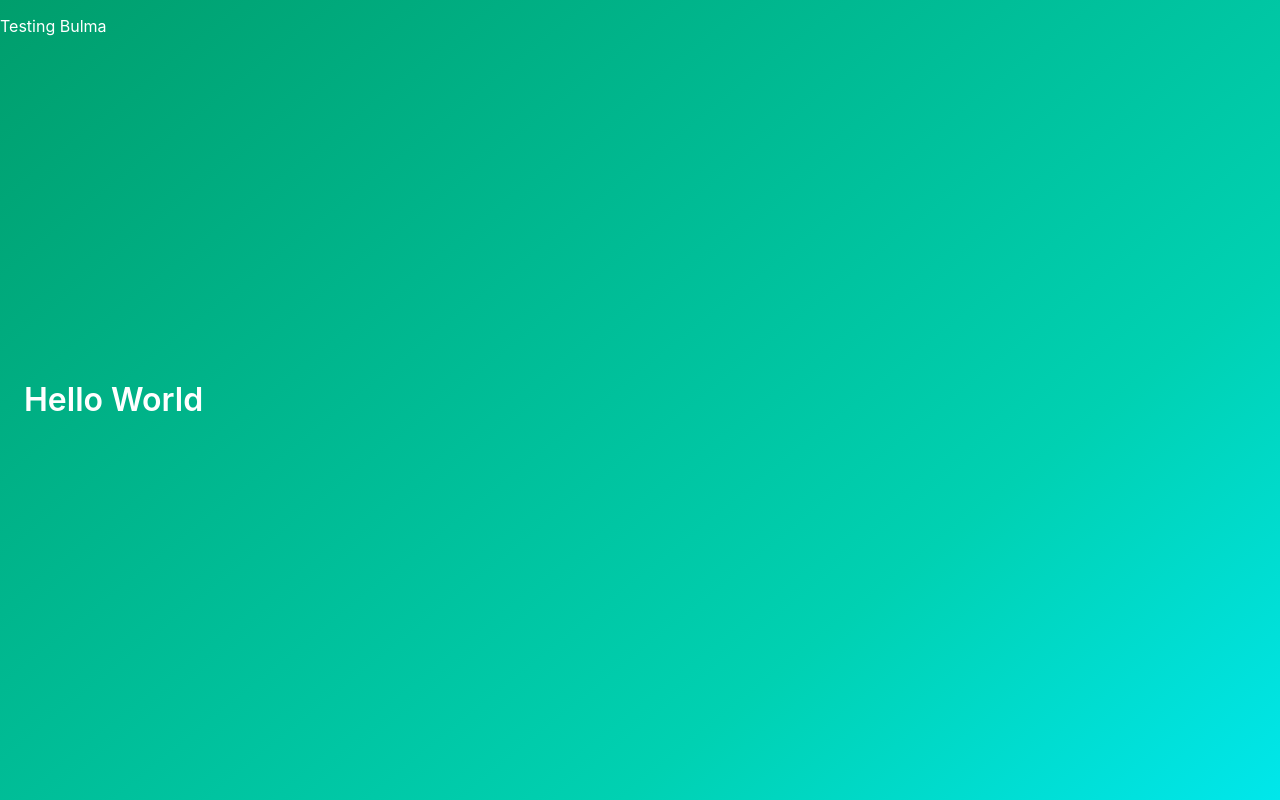
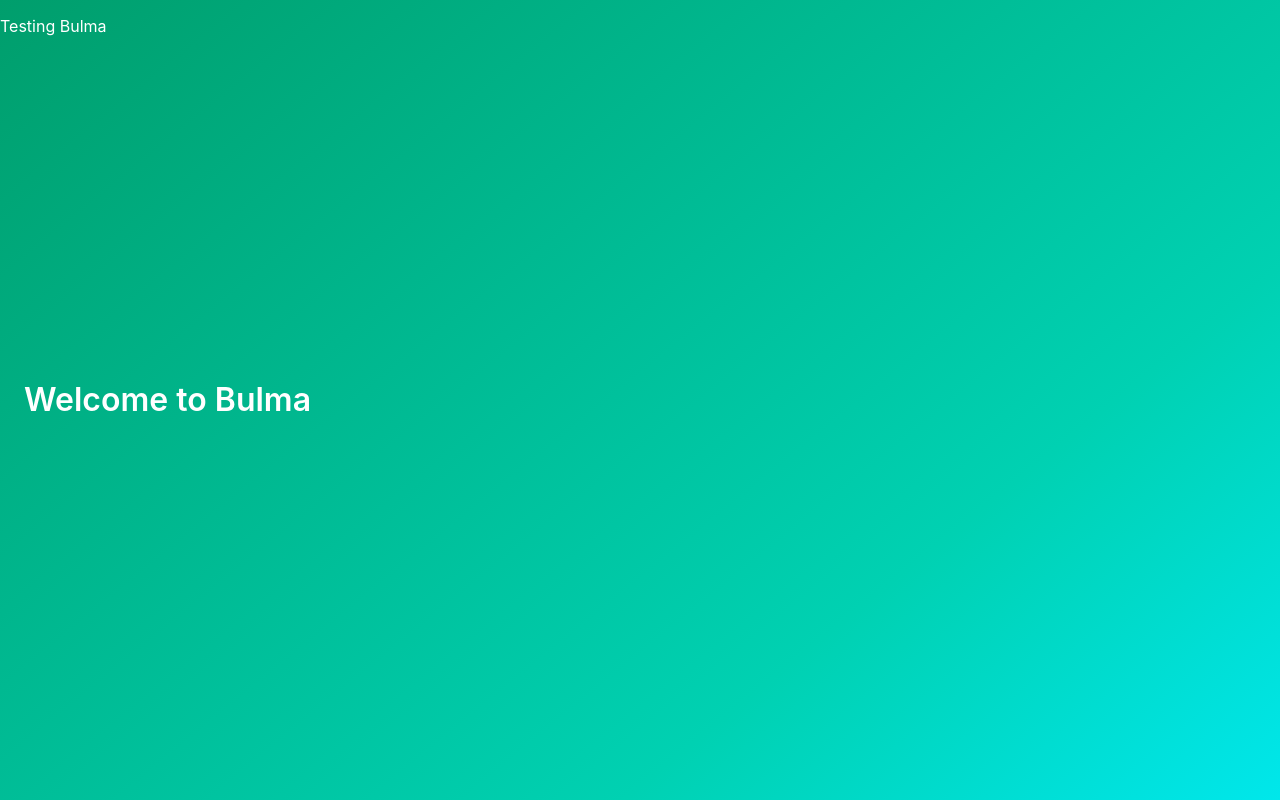
Before and after one commit to kwookie/bulmaplayground, a plain HTML site: page index.html in a window 1280 px wide. Shown: the top 800 px of the page. Drawn offline with nearby package versions, Linux system fonts and the light colour scheme.

Commit message:
change message

```diff
--- a/index.html
+++ b/index.html
@@ -24,7 +24,7 @@
                 </div>
             </div>
             <div class="hero-body">
-                <h1 class="title has-text-centered">Hello World</h1>
+                <h1 class="title has-text-centered">Welcome to Bulma</h1>
             </div>
         </section>
         <section class="section">
```
